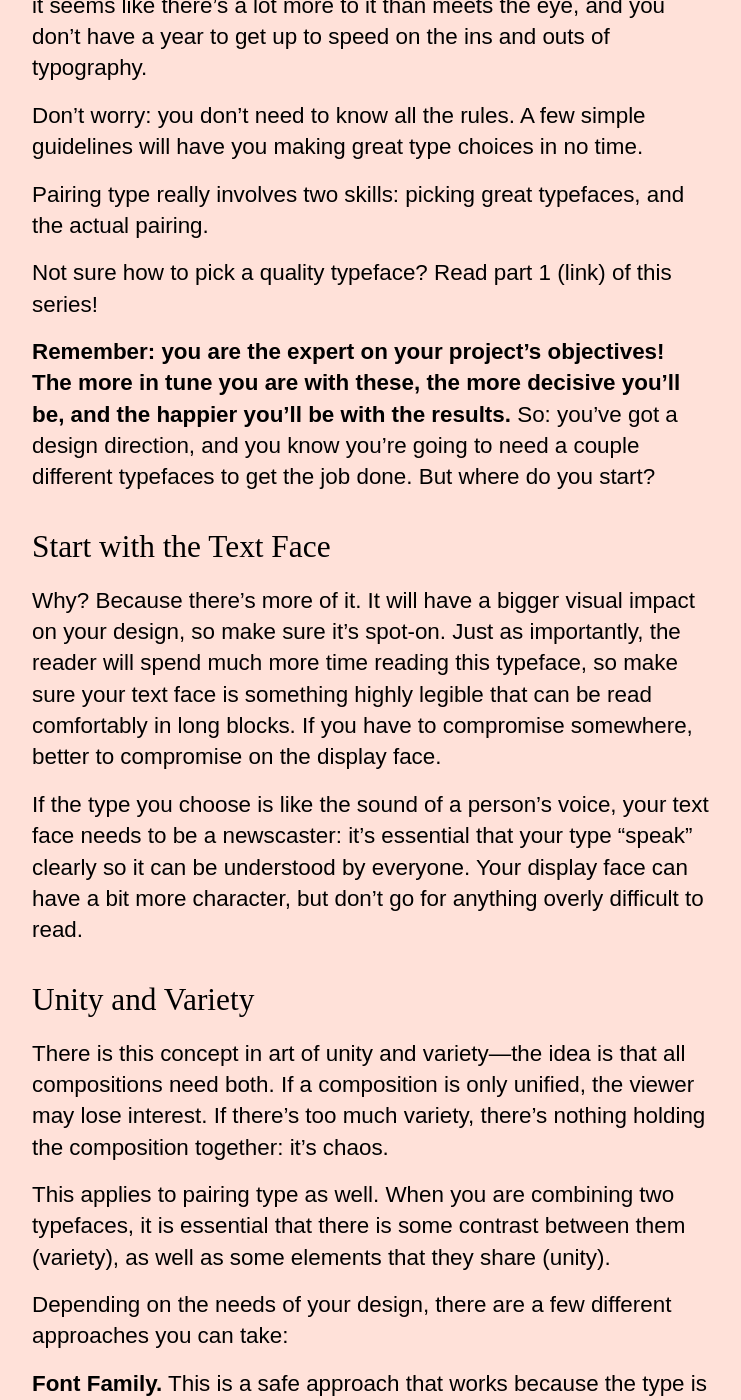
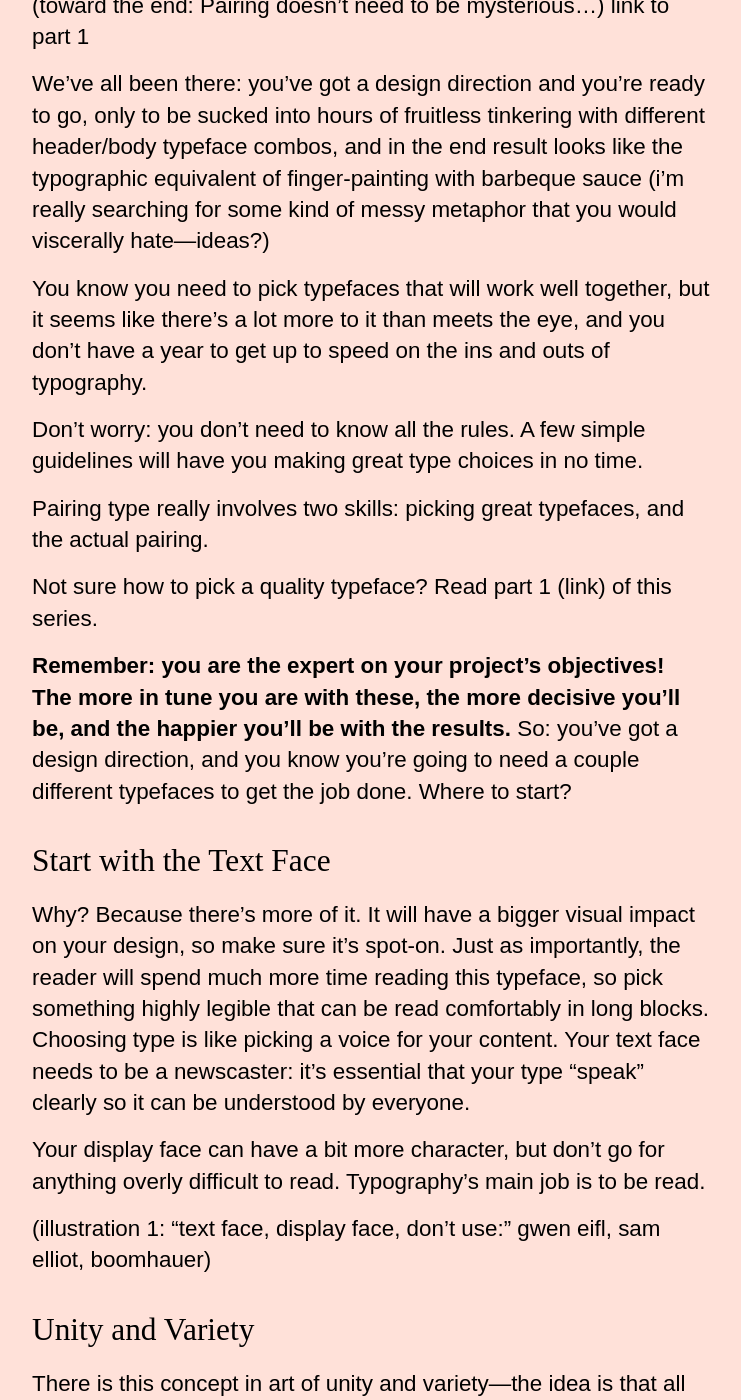
Before and after one commit to bfioritto/typeburrito, a Jekyll site: the page built from _posts/2016-02-09-how-to-combine-typefaces.markdown, in a window 1280 px wide and 1400 px high, scrolled down 791 px. Shown: the whole window, without its empty margins (269-1010 px from the left). Built offline with Jekyll 4.4.1, drawn with Linux system fonts in a browser that asks for light colours; some of the changed text lies outside the part shown.

Commit message:
made edits to posts

```diff
--- a/_includes/form.html
+++ b/_includes/form.html
@@ -5,5 +5,5 @@
       target="_blank"
       novalidate>
 	<input type="email" value="" name="EMAIL" class="email" id="newsletter-email" placeholder="Type your email address in here.">
-  <input type="submit" value="{{ include.cta }}" name="subscribe" id="newsletter-subscribe" class="button">
+  <input type="submit" value="Sign Me Up!" name="subscribe" id="newsletter-subscribe" class="button">
 </form>
--- a/_posts/2016-02-08-choosing-a-great-typeface.markdown
+++ b/_posts/2016-02-08-choosing-a-great-typeface.markdown
@@ -103,5 +103,4 @@
 
 I hope this has been helpful! If you liked this article, sign up now to get Part 2 (How to Pair Type) delivered to your inbox!
 
-{% include form.html %}
 {% include cta.html %}
--- a/_posts/2016-02-09-how-to-combine-typefaces.markdown
+++ b/_posts/2016-02-09-how-to-combine-typefaces.markdown
@@ -1,9 +1,22 @@
 ---
 layout: post
-title:  Combining Type With Confidence, Part 2. How to Combine Typefaces
+title:  Combining Type With Confidence, Part 2&#58; How to Combine Typefaces
 date:   2016-02-08 11:25:02
 categories: jekyll update
 ---
+
+illustrations:
+1) "text face, display face, don't use:" gwen eifl, sam elliot, boomhauer
+2) DONE font family
+3) EDIT serif with sans: add a counter-example, take out second example, make background color of big letters grey, add x-height line
+4) EDIT like with like: change the copy since i'm already using the shirt metaphor, background on diagram to grey
+5) DONE purpose and care
+
+
+links:
+1) link to part 1 "not sure how to pick a quality typeface?"
+2) (toward the end: Pairing doesn't need to be mysterious...) link to part 1
+
 
 
 We’ve all been there: you’ve got a design direction and you’re ready to go, only to be sucked into hours of fruitless tinkering with different header/body typeface combos, and in the end result looks like the typographic equivalent of finger-painting with barbeque sauce (i'm really searching for some kind of messy metaphor that you would viscerally hate—ideas?)
@@ -14,44 +27,47 @@
 
 Pairing type really involves two skills: picking great typefaces, and the actual pairing.
 
-Not sure how to pick a quality typeface? Read part 1 (link) of this series!
+Not sure how to pick a quality typeface? Read part 1 (link) of this series.
 
 <em>Remember: you are the expert on your project’s objectives! The more in tune you are with these, the more decisive you’ll be, and the happier you'll be with the results.</em>
-So: you’ve got a design direction, and you know you’re going to need a couple different typefaces to get the job done. But where do you start?
+So: you’ve got a design direction, and you know you’re going to need a couple different typefaces to get the job done. Where to start?
 
 <h2>Start with the Text Face</h2>
 
-Why? Because there’s more of it. It will have a bigger visual impact on your design, so make sure it’s spot-on. Just as importantly, the reader will spend much more time reading this typeface, so make sure your text face is something highly legible that can be read comfortably in long blocks. If you have to compromise somewhere, better to compromise on the display face.
+Why? Because there’s more of it. It will have a bigger visual impact on your design, so make sure it’s spot-on. Just as importantly, the reader will spend much more time reading this typeface, so pick something highly legible that can be read comfortably in long blocks. Choosing type is like picking a voice for your content. Your text face needs to be a newscaster: it’s essential that your type “speak” clearly so it can be understood by everyone.
 
-If the type you choose is like the sound of a person’s voice, your text face needs to be a newscaster: it’s essential that your type “speak” clearly so it can be understood by everyone. Your display face can have a bit more character, but don’t go for anything overly difficult to read.
+Your display face can have a bit more character, but don’t go for anything overly difficult to read. Typography's main job is to be read.
+
+(illustration 1: "text face, display face, don't use:" gwen eifl, sam elliot, boomhauer)
 
 <h2>Unity and Variety</h2>
 
 There is this concept in art of unity and variety—the idea is that all compositions need both. If a composition is only unified, the viewer may lose interest. If there’s too much variety, there’s nothing holding the composition together: it’s chaos.
 
-This applies to pairing type as well. When you are combining two typefaces, it is essential that there is some contrast between them (variety), as well as some elements that they share (unity).
+This applies to pairing type as well. When you are combining two typefaces, it is essential that there is some contrast between them (variety), as well as some elements in common (unity).
 
 Depending on the needs of your design, there are a few different approaches you can take:
 
 <em>Font Family.</em> This is a safe approach that works because the type is designed to work together. It can look a bit conservative because there's not a lot of contrast, but it's a sure-fire way to make sure your type pairing works.
 
-<img src="/images/combining_type_ebm/all_in_the_family.png" alt="type family acumin"> (add a serif with a bold-italic?)
+<img src="/images/combining_type_ebm/all_in_the_family.png" alt="type family acumin">
 
-<em>Serif with Sans-serif.</em> This is a pretty sure-fire way to pick a good font combination. Pick one as a display face, the other as the body. This approach has a lot of contrast by nature, so look for ways to unify the two faces. Study the forms of the typefaces side by side: do they have a similar character width? A similar x-height? Are the round letters more geometric (perfectly round) or not? If the two faces don’t have some kind of structural commonality, they probably won’t work great together. Keep in mind harmony and contrast: the greater the contrast of forms, the more attention your type will draw.
+<em>Serif with Sans-serif.</em> This is great approach because there's already an element of variety (serif vs. sans). Pick one as a display face, the other as the body.
+Since you're starting with a lot of contrast, look for ways to unify the two faces. Study the forms of the typefaces side by side: do they have a similar character width? A similar x-height? Are the round letters more geometric (perfectly round) or not? If the two faces don’t have some kind of structural commonality, they probably won’t work great together.
 
 <img src="/images/combining_type_ebm/serif_sans.png" alt="serif with sans-serif"> (add another image here, with two faces that have NOTHING holding them together.)
 
 <em>Like with Like.</em> It can be tricky to pair faces that share a classification (e.g. serif with serif). Just like the black shirt you washed one too many times doesn’t quite match your black pants, they’re close, but something is definitely off. But thinking in terms of unity and variety, you can still make great pairings. With this approach you start with a lot of unity, so seek out variety. One way is to find faces that have very different levels of contrast (the difference between thick and thin strokes). Other ways to create variety are through weight, width, and style: examine the type at a large size side by side to see what the letterforms offer for a good mix of unity and variety.
 
-<img src="/images/combining_type_ebm/like_with_like.png" alt="like with like">
+<img src="/images/combining_type_ebm/like_with_like.png" alt="like with like"> (need to edit the language since i'm using the shirt metaphor in my copy)
 
-<em>Script and Handwriting Fonts.</em> I don’t advise using a script or handwriting font for body text, but when used with care, these can work as a display face with either a serif or sans-serif body text. You will be starting with a lot of variety in your pairing, so examine the structures of the letters to find some similarities. The letterforms themselves might not have a lot in common, but think about what each is communicating through its style (formal, informal, modern, traditional, etc) to bring a little harmony to the pairing.
+<em>Script and Handwriting Fonts.</em> I don’t advise using a script or handwriting font for body text, but when used thoughtfully, these can work as a display face with either a serif or sans-serif text face. You are starting with a lot of inherent contrast, so examine the structures of the letters to find some similarities. The letterforms themselves might not have a lot in common, but think about what each is communicating through its style (formal/informal, modern, traditional, etc) to bring harmony to the pairing.
 
 <img src="/images/combining_type_ebm/purpose_and_care.png" alt="use with purpose and care">
 
 If you have two fonts that work together but still seem a little too similar, try changing the size or weight to add some variety.
 
-Need more unity? The easiest place to start is to look at the shapes of the letterforms. You can also get more sophisticated: unify your typography by finding type designed around the same time, or to find type inspired by the same tool or medium (broad-nib pen, carved in stone, etc—you can usually find this out with just a bit of research).
+Need more unity? The easiest place to start is to look at the shapes of the letterforms. Or try something more subtle and sophisticated: unify your typography by finding type designed around the same time, or to find type inspired by the same tool or medium (broad-nib pen, carved in stone, etc—you can usually figure this out with just a bit of googling).
 
 Pairing type doesn’t need to be mysterious or scary! Start with quality typefaces, (link to part 1) think unity and variety, and pair away!
 
@@ -59,6 +75,6 @@
 
 If you liked this article, don’t miss out on my cheat sheet for pairing Google Fonts! Type your email below to get the cheat sheet and more goodies just like it delivered straight to your inbox.
 
-{% include form.html %}
+{% include cta.html %}
 
 <i>All the example typefaces in this post are available either through <a href="https://typekit.com" >Typekit</a> or <a href="https://google.com/fonts" >Google Fonts.</a> Typefaces used: Adobe Caslon, Acumin Black, Acumin Light, Acumin Regular, Acumin Thin, Arvo, Baskerville, Dancing Script, Crimson Text, Fjalla One, Lato, Litania,  Ratio Modern, Sanchez Slab, Source Sans Regular. My blog is set in Proxima Nova and Clarendon URW.</i>
```
Also changed, not shown: other parts of _posts/2016-02-08-choosing-a-great-typeface.markdown (+1 -1 lines).
